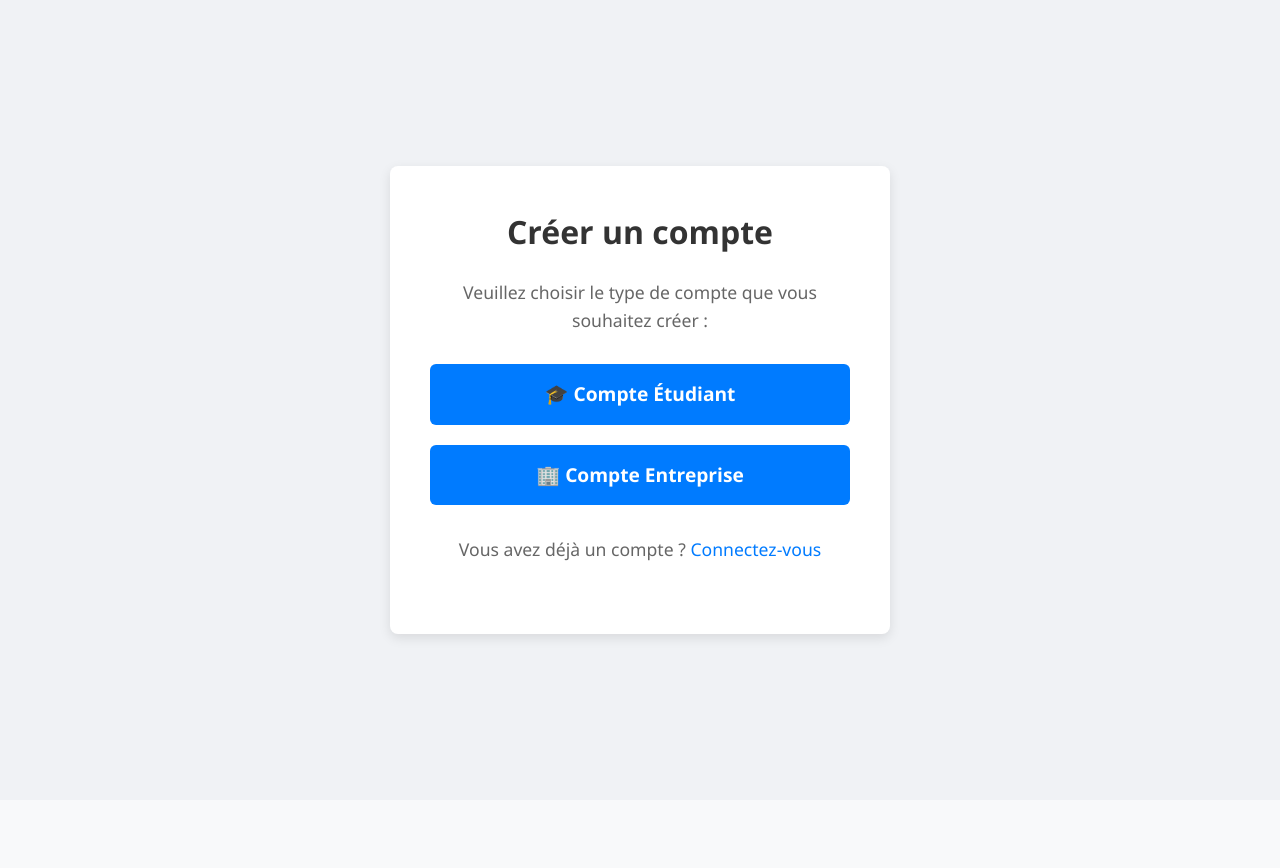
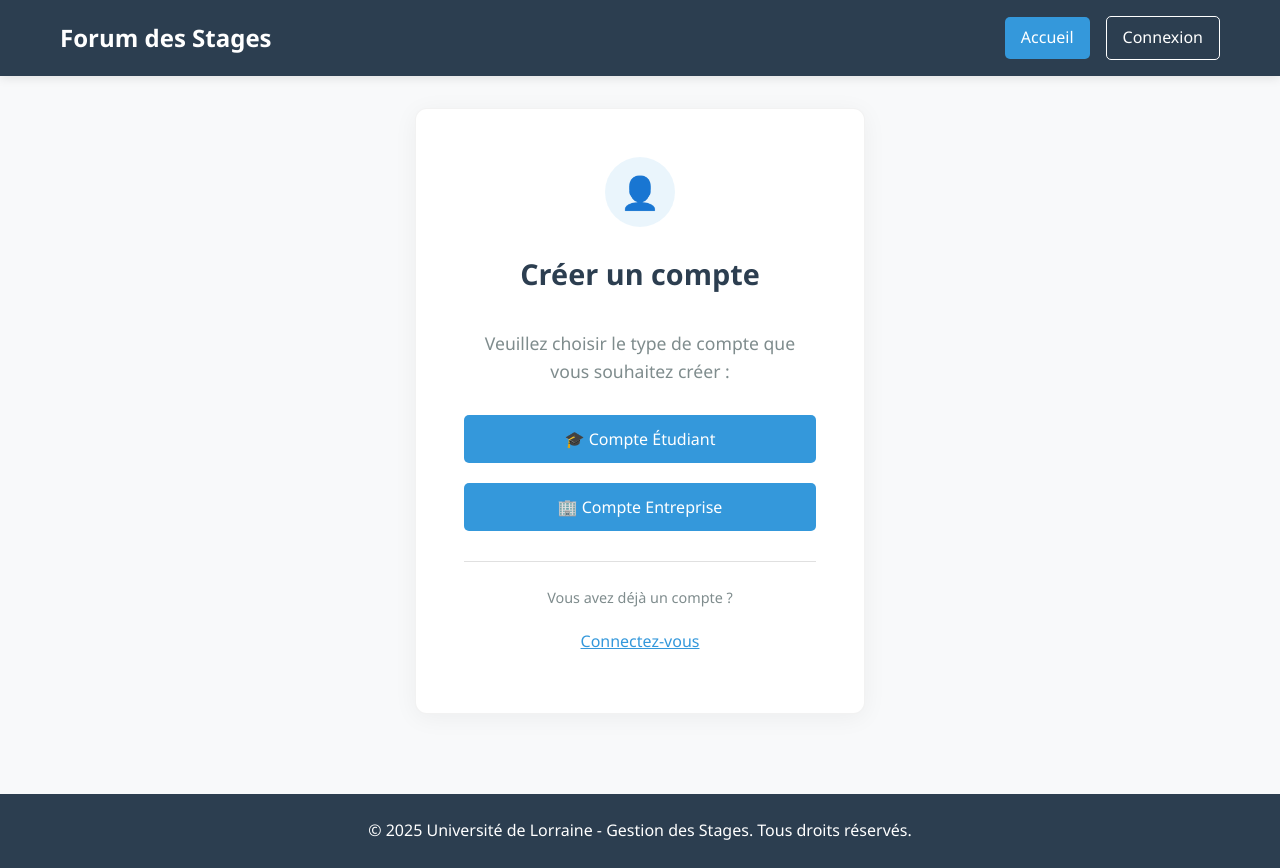
Before and after one commit to ThomasMo54/fst-forum-stages, a React app in the folder frontend/: page /register in a window 1280 px wide. Before the commit the page ends 800 px from the top, so only its background shows below. Built offline with nearby package versions, Linux system fonts and the light colour scheme; no server answers; the HTML template or start-up script is replaced by a standard one.

Commit message:
feat(frontend): Modify register page

```diff
--- a/frontend/src/pages/auth/login/LoginPage.tsx
+++ b/frontend/src/pages/auth/login/LoginPage.tsx
@@ -105,7 +105,7 @@ const LoginPage: React.FC = () => {
             <p>Vous n'avez pas de compte ?</p>
             <Button
               variant="link"
-              to="/auth/register"
+              to="/register"
             >
               Créer un compte
             </Button>
--- a/frontend/src/pages/auth/register/RegisterPage.css
+++ b/frontend/src/pages/auth/register/RegisterPage.css
@@ -1,33 +1,60 @@
-.register-page {
+.page-wrapper {
     display: flex;
-  justify-content: center;
-  align-items: center;
+    flex-direction: column;
     min-height: 100vh;
-  background-color: #f0f2f5; /* Light grey background */
-  padding: 20px;
-  box-sizing: border-box;
 }
 
 .register-container {
-  background-color: #ffffff;
-  padding: 40px;
-  border-radius: 8px;
-  box-shadow: 0 4px 12px rgba(0, 0, 0, 0.1);
-  text-align: center;
-  max-width: 500px;
-  width: 100%;
+    flex: 1;
+    display: flex;
+    align-items: center;
+    justify-content: center;
+    padding: 2rem;
+    background-color: var(--light-bg, #f4f6f8);
 }
 
-.register-container h1 {
-  margin-bottom: 20px;
-  color: #333333;
-  font-size: 2em;
+.register-box {
+    background: var(--white);
+    padding: 3rem;
+    border-radius: 12px;
+
+    box-shadow: 0 4px 25px rgba(0, 0, 0, 0.05);
+    border: 1px solid rgba(0, 0, 0, 0.05);
+
+    width: 100%;
+    max-width: 450px;
 }
 
-.register-container p {
+.register-header {
+    text-align: center;
+    margin-bottom: 2rem;
+}
+
+.register-header h1 {
+    color: var(--primary-color);
+    font-size: 1.8rem;
+    margin-bottom: 0.5rem;
+    font-weight: 700;
+}
+
+.register-logo {
+    width: 70px;
+    height: 70px;
+    background: rgba(52, 152, 219, 0.1);
+    border-radius: 50%;
+    display: flex;
+    align-items: center;
+    justify-content: center;
+    margin: 0 auto 1.5rem;
+    font-size: 2rem;
+    color: var(--secondary-color);
+}
+
+.register-instruction {
     margin-bottom: 30px;
-  color: #666666;
+    color: var(--text-light);
     font-size: 1.1em;
+    text-align: center;
 }
 
 .register-options {
@@ -37,54 +64,42 @@
     margin-bottom: 30px;
 }
 
-.register-button {
-  display: block;
-  padding: 15px 25px;
-  border-radius: 6px;
-  text-decoration: none;
-  font-size: 1.2em;
-  font-weight: bold;
-  transition: background-color 0.3s ease, transform 0.2s ease;
-  color: #ffffff;
-  background-color: #007bff; /* Blue for all buttons */
+/* Utility class for full-width buttons if Button component doesn't handle it by default */
+.register-options .btn {
+    width: 100%;
 }
 
-.register-button:hover {
-  background-color: #0056b3;
-  transform: translateY(-2px);
+.register-footer-links {
+    text-align: center;
+    margin-top: 1.5rem;
+    padding-top: 1.5rem;
+    border-top: 1px solid var(--border-color);
+    display: flex;
+    flex-direction: column;
+    align-items: center;
+    gap: 0.5rem;
 }
 
-.login-link {
-  color: #666666;
-  font-size: 1em;
+.register-footer-links p {
+    color: var(--text-light);
+    font-size: 0.9rem;
+    margin: 0;
 }
 
-.login-link a {
-  color: #007bff;
-  text-decoration: none;
+/* Responsive adjustments matching LoginPage */
+@media (max-width: 480px) {
+    .register-box {
+        padding: 2rem 1.5rem;
+        box-shadow: none;
+        background: transparent;
     }
 
-.login-link a:hover {
-  text-decoration: underline;
+    .register-container {
+        padding: 1rem;
+        background-color: var(--white);
     }
 
-/* Responsive adjustments */
-@media (max-width: 600px) {
-  .register-container {
-    padding: 30px;
-    margin: 0 15px;
-  }
-
-  .register-container h1 {
-    font-size: 1.8em;
-  }
-
-  .register-container p {
-    font-size: 1em;
-  }
-
-  .register-button {
-    font-size: 1.1em;
-    padding: 12px 20px;
+    .register-header h1 {
+        font-size: 1.5rem;
     }
 }
--- a/frontend/src/pages/auth/register/RegisterPage.tsx
+++ b/frontend/src/pages/auth/register/RegisterPage.tsx
@@ -1,23 +1,42 @@
 import './RegisterPage.css';
+import Button from '../../../components/button/Button';
+import Header from '../../../components/header/Header';
+import Footer from '../../../components/footer/Footer';
 
 function RegisterPage() {
   return (
-    <div className="register-page">
-      <div className="register-container">
-        <h1>Créer un compte</h1>
-        <p>Veuillez choisir le type de compte que vous souhaitez créer :</p>
-        <div className="register-options">
-          <a href="/register/student" className="register-button student">
-            🎓 Compte Étudiant
-          </a>
-          <a href="/register/company" className="register-button company">
-            🏢 Compte Entreprise
-          </a>
+    <div className="page-wrapper">
+      <Header />
+      <main className="register-container">
+        <div className="register-box">
+          <div className="register-header">
+            <div className="register-logo">👤</div>
+            <h1>Créer un compte</h1>
+          </div>
+
+          <p className="register-instruction">Veuillez choisir le type de compte que vous souhaitez créer :</p>
+
+          <div className="register-options">
+            <Button to="/register/student" variant="primary" className="full-width">
+              🎓 Compte Étudiant
+            </Button>
+            <Button to="/register/company" variant="primary" className="full-width">
+              🏢 Compte Entreprise
+            </Button>
+          </div>
+
+          <div className="register-footer-links">
+            <p>Vous avez déjà un compte ?</p>
+            <Button
+              variant="link"
+              to="/login"
+            >
+              Connectez-vous
+            </Button>
+          </div>
         </div>
-        <p className="login-link">
-          Vous avez déjà un compte ? <a href="/login">Connectez-vous</a>
-        </p>
-      </div>
+      </main>
+      <Footer />
     </div>
   );
 }
```
Lines whose indentation alone changed are shown as unchanged.
